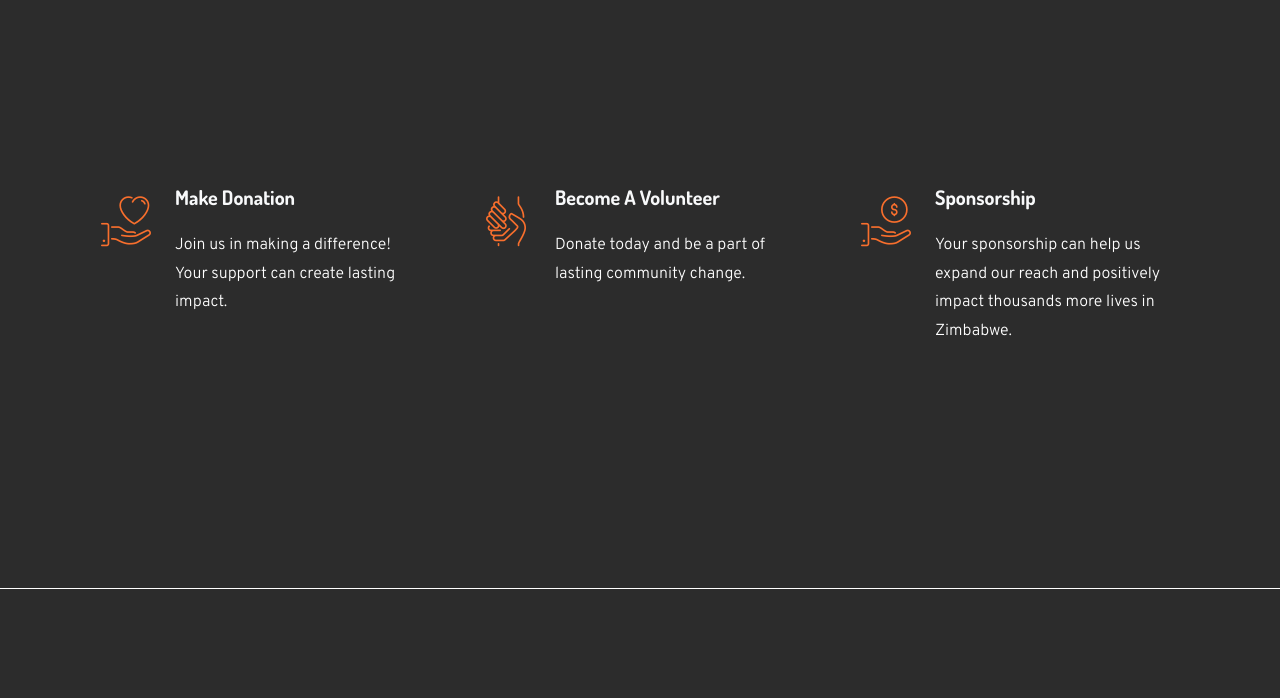
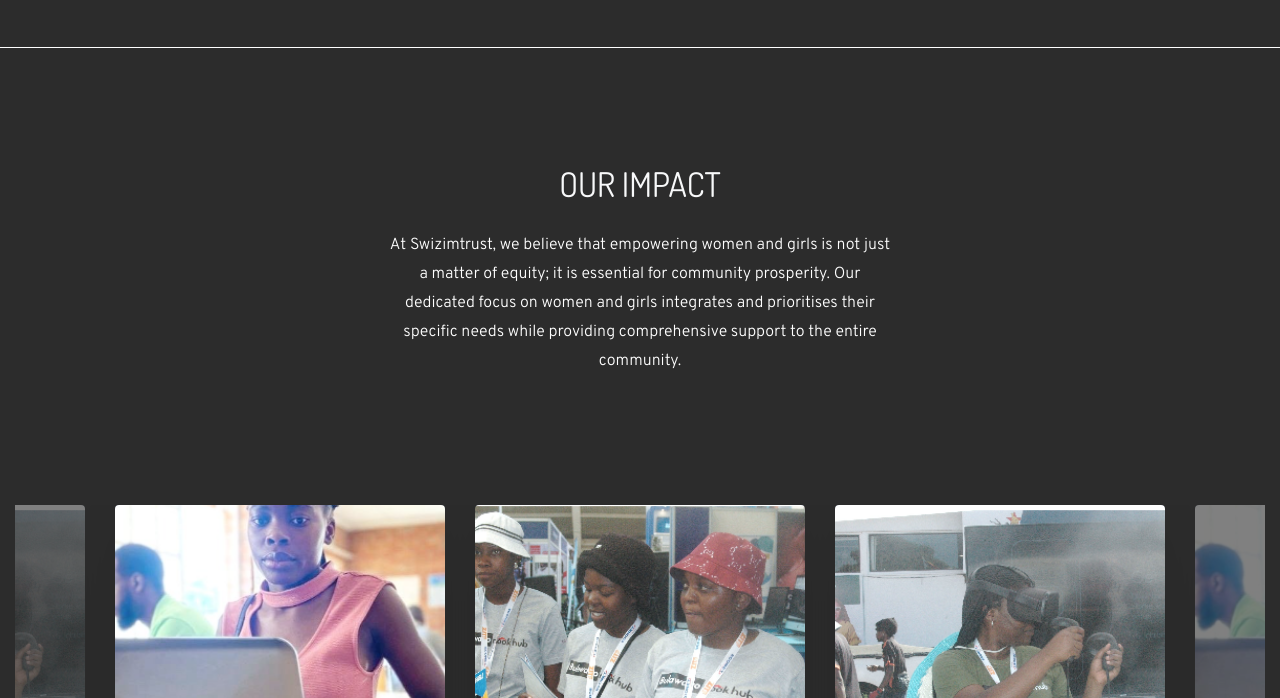
Before and after one commit to Lu-ngie/SwiZimtrust, a plain HTML site: page index.html in a window 1280 px wide. Shown: the part 736-1434 px from the top of the page. Drawn offline with Linux system fonts and the light colour scheme; some packages are replaced by stand-ins of ours; a script that the page names is missing; files whose address does not match are found by name.

Commit message:
updated logo and removed repeated section

```diff
--- a/index.html
+++ b/index.html
@@ -31,6 +31,7 @@
 
   <nav class="navbar navbar-expand-lg navbar-dark ftco_navbar bg-dark ftco-navbar-light" id="ftco-navbar">
     <div class="container">
+      <img class="logo-img" src="./images/swizim.jpg" alt="">
       <a class="navbar-brand" href="index.html">Swizimtrust</a>
       <button class="navbar-toggler" type="button" data-toggle="collapse" data-target="#ftco-nav" aria-controls="ftco-nav" aria-expanded="false" aria-label="Toggle navigation">
         <span class="oi oi-menu"></span> Menu
@@ -97,42 +98,8 @@
     	</div>
     </section>
 
-    <section class="ftco-section" style="border-bottom: 1px solid #fff;">
-    	<div class="container">
-    		<div class="row">
-          <div class="col-md-4 d-flex align-self-stretch ftco-animate">
-            <div class="media block-6 d-flex services p-3 py-4 d-block">
-              <div class="icon d-flex mb-3"><span class="flaticon-donation-1"></span></div>
-              <div class="media-body pl-4">
-                <h3 class="heading text-light" style="font-weight: 900;">Make Donation</h3>
-                <p>Join us in making a difference! Your support can create lasting impact.</p>
-              </div>
-            </div>
-          </div>
-          <div class="col-md-4 d-flex align-self-stretch ftco-animate">
-            <div class="media block-6 d-flex services p-3 py-4 d-block">
-              <div class="icon d-flex mb-3"><span class="flaticon-charity"></span></div>
-              <div class="media-body pl-4">
-                <h3 class="heading text-light" style="font-weight: 900;">Become A Volunteer</h3>
-                <p>Donate today and be a part of lasting community change.</p>
-              </div>
-            </div>
-          </div>
-          <div class="col-md-4 d-flex align-self-stretch ftco-animate">
-            <div class="media block-6 d-flex services p-3 py-4 d-block">
-              <div class="icon d-flex mb-3"><span class="flaticon-donation"></span></div>
-              <div class="media-body pl-4">
-                <h3 class="heading text-light" style="font-weight: 900;">Sponsorship</h3>
-                <p> Your sponsorship can help us expand our reach and positively impact thousands more lives in Zimbabwe.</p>
-              </div>
-            </div>
-          </div>
-        </div>
-    	</div>
-    </section>
 
-
-    <section class="ftco-section">
+    <section class="ftco-section" style="border-top: 1px solid #fff;">
     	<div class="container-fluid">
     		<div class="row justify-content-center mb-5 pb-3">
           <div class="col-md-5 heading-section ftco-animate text-center">
```
Also changed, not shown: css/style.css, images/swizim.jpg (added), images/swizim2.png (added).
